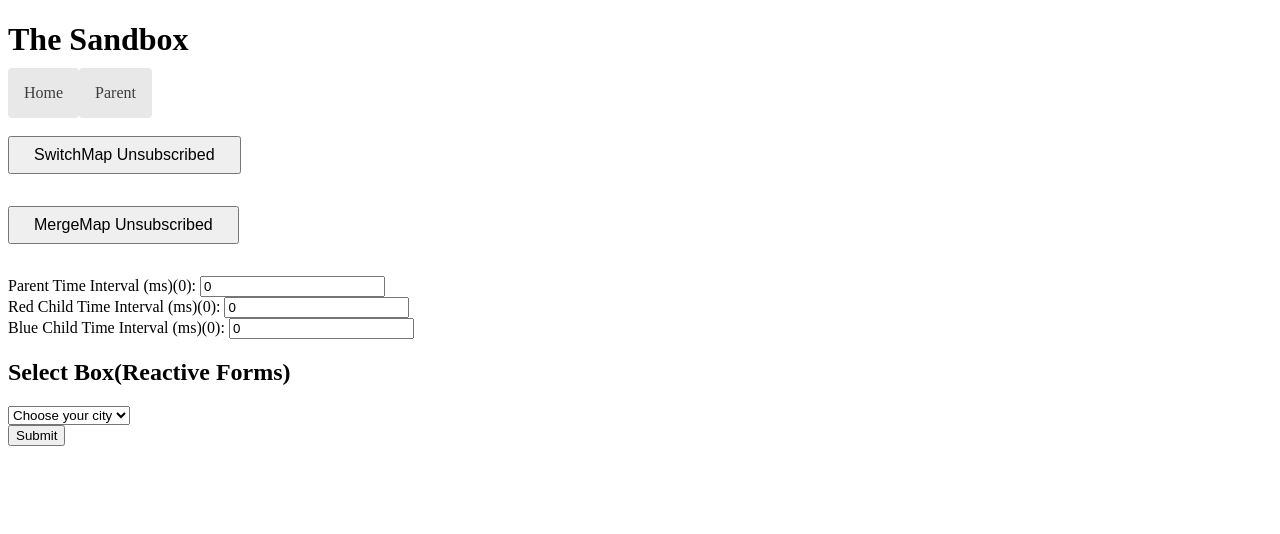
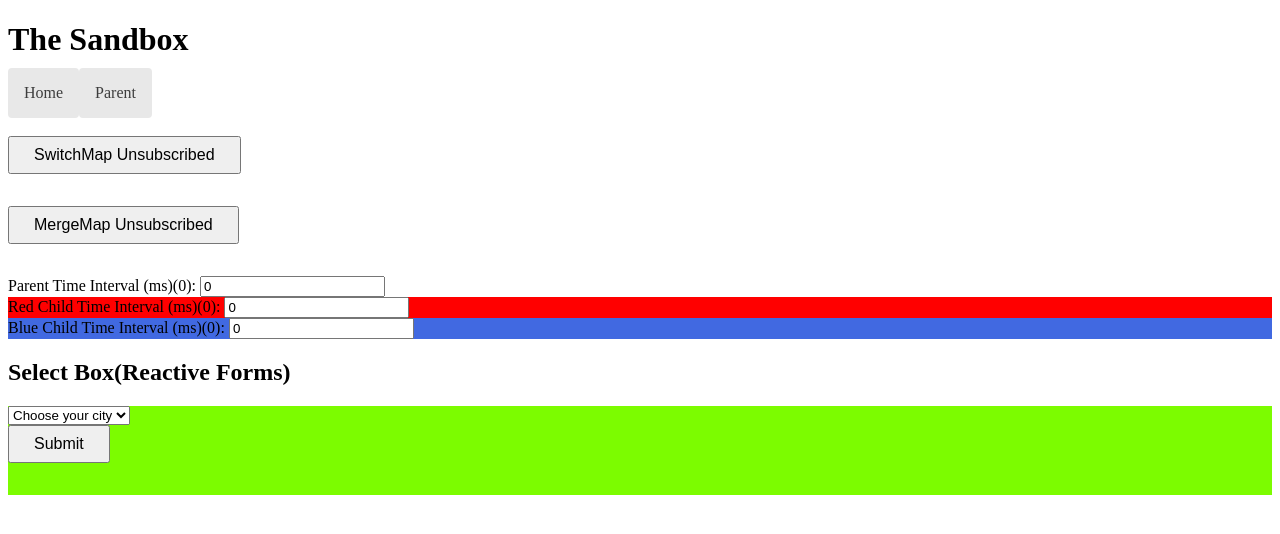
Before and after one commit to eigenman38/sandbox, an Angular app: page /parent in a window 1280 px wide. Shown: the top 534 px of the page. Built offline with nearby package versions, Linux system fonts and the light colour scheme.

Commit message:
added css to highlight cild components

```diff
--- a/src/app/blue-child/blue-child.component.css
+++ b/src/app/blue-child/blue-child.component.css
@@ -0,0 +1,13 @@
+div {
+  background-color: royalblue;
+}
+button {
+  padding: 0.5rem 1.5rem;
+  font-size: 1rem;
+  margin-bottom: 2rem;
+}
+
+button:hover {
+  color: white;
+  background-color: #42545c;
+}
--- a/src/app/blue-child/blue-child.component.html
+++ b/src/app/blue-child/blue-child.component.html
@@ -1,4 +1,6 @@
-<label
-  >Blue Child Time Interval (ms)({{ intervalBlueChild }}):
-  <input [(ngModel)]="intervalBlueChild" (keyup)="intervalChanged()"
-/></label>
+<div>
+  <label
+    >Blue Child Time Interval (ms)({{ intervalBlueChild }}):
+    <input [(ngModel)]="intervalBlueChild" (keyup)="intervalChanged()"
+  /></label>
+</div>
--- a/src/app/green-child/green-child.component.css
+++ b/src/app/green-child/green-child.component.css
@@ -0,0 +1,13 @@
+div {
+  background-color: lawngreen;
+}
+button {
+  padding: 0.5rem 1.5rem;
+  font-size: 1rem;
+  margin-bottom: 2rem;
+}
+
+button:hover {
+  color: white;
+  background-color: #42545c;
+}
--- a/src/app/red-child/red-child.component.css
+++ b/src/app/red-child/red-child.component.css
@@ -0,0 +1,14 @@
+div {
+  background-color: red;
+}
+
+button {
+  padding: 0.5rem 1.5rem;
+  font-size: 1rem;
+  margin-bottom: 2rem;
+}
+
+button:hover {
+  color: white;
+  background-color: #42545c;
+}
--- a/src/app/red-child/red-child.component.html
+++ b/src/app/red-child/red-child.component.html
@@ -1,4 +1,6 @@
-<label
-  >Red Child Time Interval (ms)({{ intervalRedChild }}):
-  <input [(ngModel)]="intervalRedChild" (keyup)="intervalChanged()"
-/></label>
+<div>
+  <label
+    >Red Child Time Interval (ms)({{ intervalRedChild }}):
+    <input [(ngModel)]="intervalRedChild" (keyup)="intervalChanged()"
+  /></label>
+</div>
```
